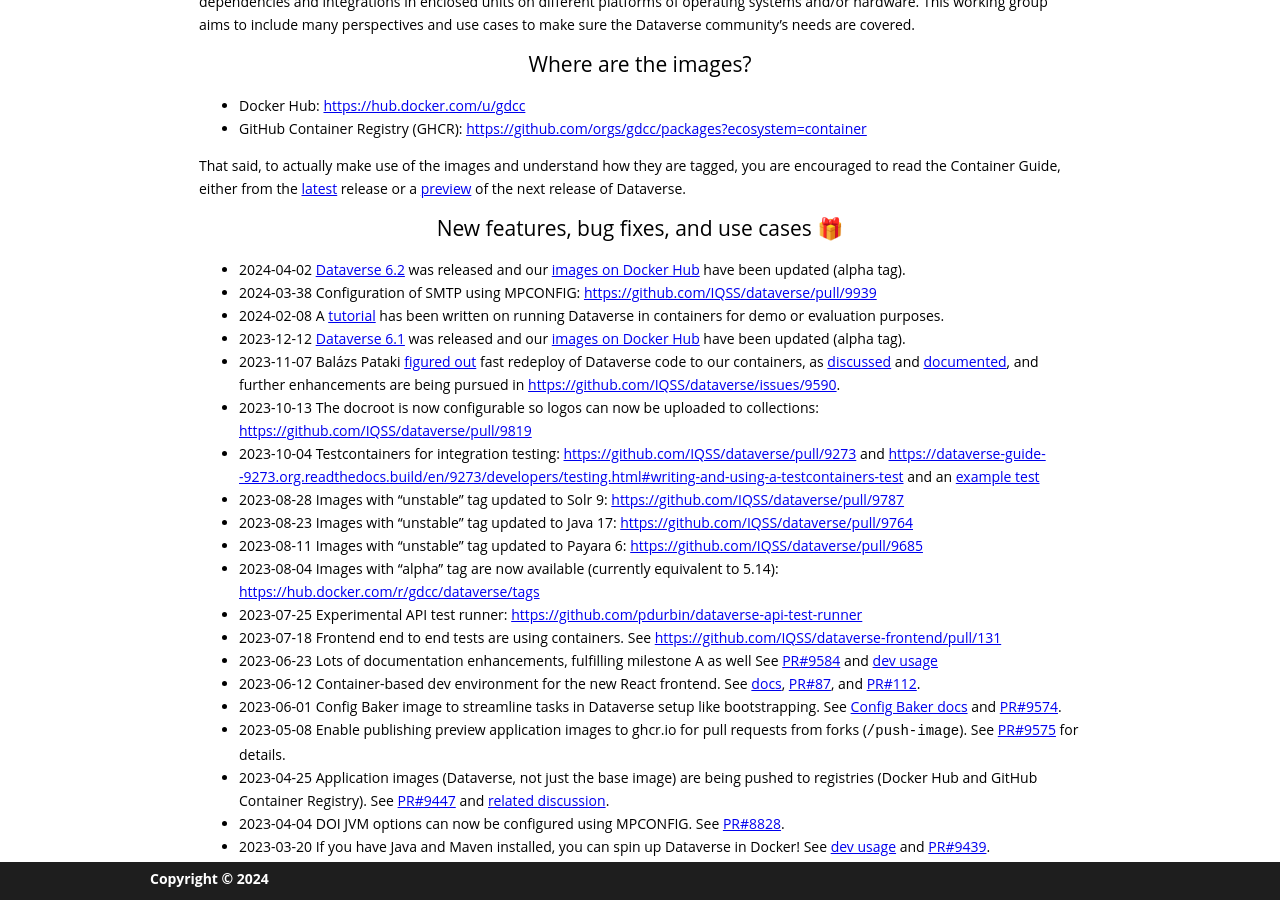
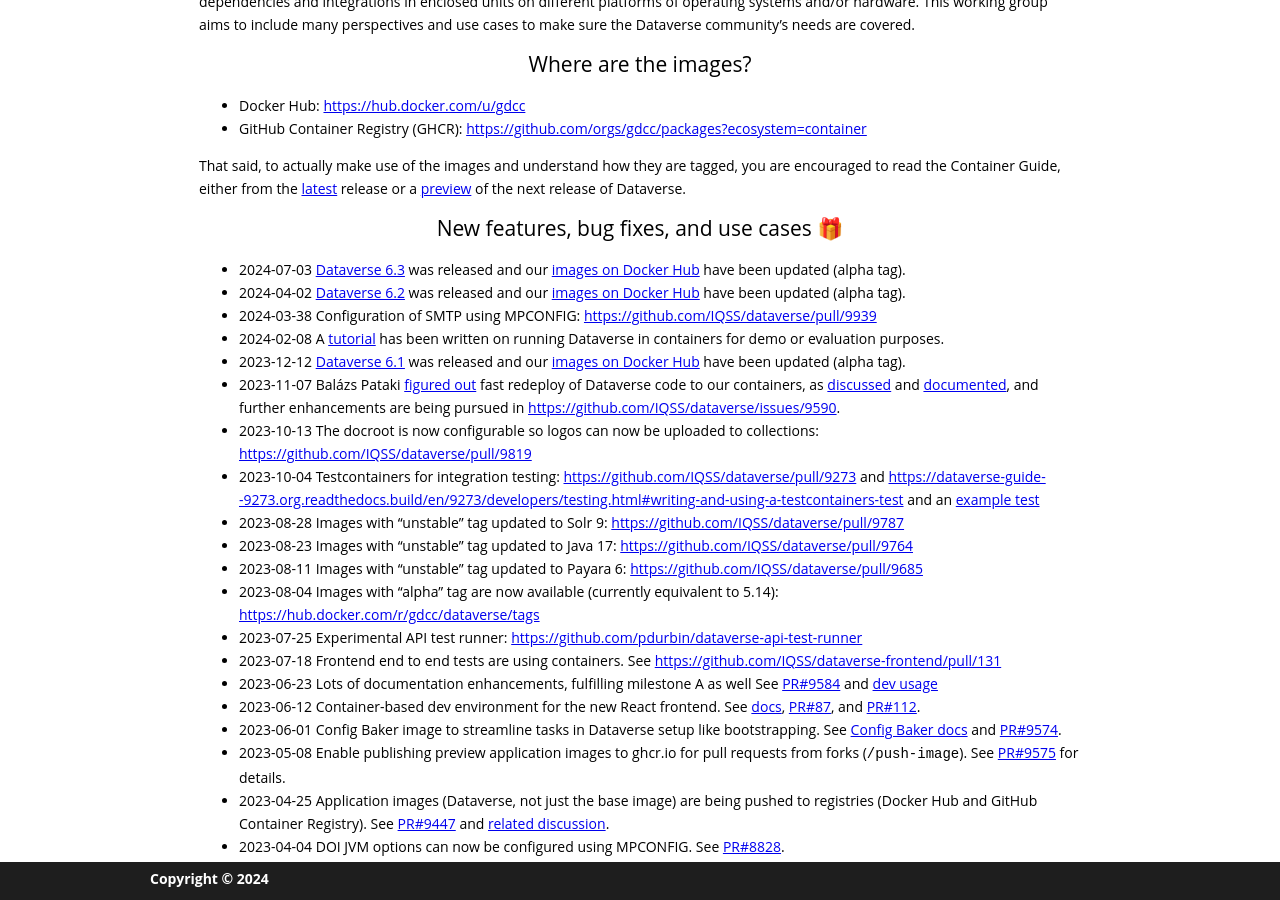
Before and after one commit to gdcc/ct.gdcc.io, a Jekyll site: the page built from index.md, in a window 1280 px wide and 900 px high, scrolled down 656 px. Built offline with Jekyll 4.4.1, drawn with Linux system fonts in a browser that asks for light colours; our own code applies the rules of GitHub Pages for plain Markdown files.

Commit message:
6.3 is out

```diff
--- a/index.md
+++ b/index.md
@@ -18,6 +18,7 @@ That said, to actually make use of the images and understand how they are tagged
 
 ## New features, bug fixes, and use cases 🎁
 
+- 2024-07-03 [Dataverse 6.3](https://github.com/IQSS/dataverse/releases/tag/v6.3) was released and our [images on Docker Hub](https://hub.docker.com/u/gdcc) have been updated (alpha tag).
 - 2024-04-02 [Dataverse 6.2](https://github.com/IQSS/dataverse/releases/tag/v6.2) was released and our [images on Docker Hub](https://hub.docker.com/u/gdcc) have been updated (alpha tag).
 - 2024-03-38 Configuration of SMTP using MPCONFIG: <https://github.com/IQSS/dataverse/pull/9939>
 - 2024-02-08 A [tutorial](https://groups.google.com/g/dataverse-community/c/GmXMMJe3Mr0/m/gP_Z9odKAQAJ) has been written on running Dataverse in containers for demo or evaluation purposes.
```
